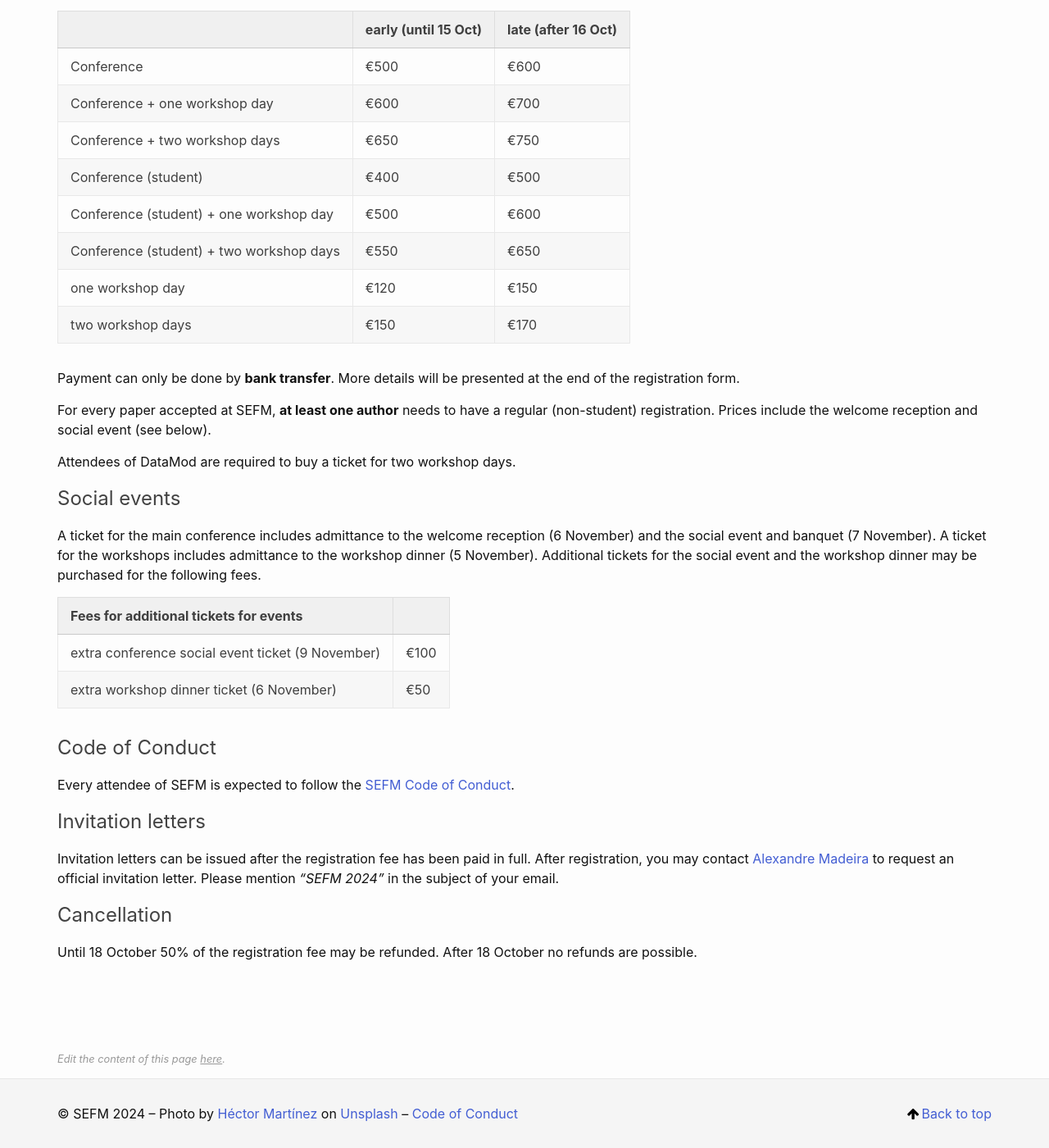
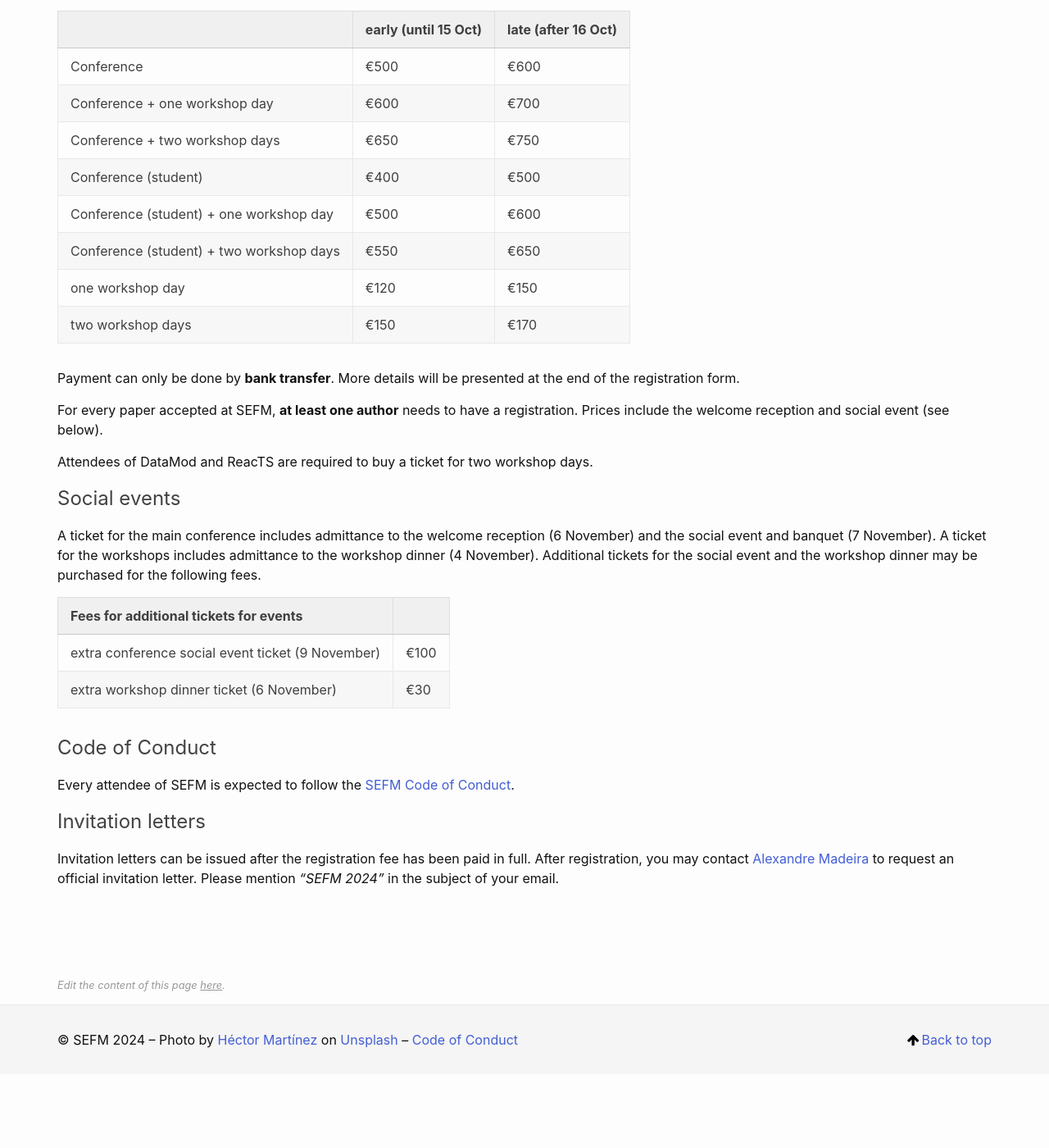
Before and after one commit to sefm-conference/2024, a Jekyll site: the page built from _pages/registration.md, in a window 1280 px wide and 1400 px high, scrolled down 654 px. Shown: the whole window at 82% size. Built offline with Jekyll 4.4.1, drawn with Linux system fonts in a browser that asks for light colours; after the commit the page ends 1964 px from its top, so only the background shows below that.

Commit message:
Update registration.md

```diff
--- a/_pages/registration.md
+++ b/_pages/registration.md
@@ -25,23 +25,20 @@ To register for SEFM and satellite workshops use the **registration form at [htt
 
 Payment can only be done by **bank transfer**. More details will be presented at the end of the registration form.
 
-For every paper accepted at SEFM, **at least one author** needs to have a regular (non-student) registration. Prices include the welcome reception and social event (see below).
+For every paper accepted at SEFM, **at least one author** needs to have a registration. Prices include the welcome reception and social event (see below).
 
-Attendees of DataMod are required to buy a ticket for two workshop days.
+Attendees of DataMod and ReacTS are required to buy a ticket for two workshop days.
 
 ## Social events
-A ticket for the main conference includes admittance to the welcome reception (6 November) and the social event and banquet (7 November). A ticket for the workshops includes admittance to the workshop dinner (5 November). Additional tickets for the social event and the workshop dinner may be purchased for the following fees.
+A ticket for the main conference includes admittance to the welcome reception (6 November) and the social event and banquet (7 November). A ticket for the workshops includes admittance to the workshop dinner (4 November). Additional tickets for the social event and the workshop dinner may be purchased for the following fees.
 
 | Fees for additional tickets for events             |                      |
 | -------------------------------------------------- | -------------------- |
-| extra conference social event ticket (9 November)  |  €100                 |
-| extra workshop dinner ticket (6 November)          |  €50                 |
+| extra conference social event ticket (9 November)  |  €100                |
+| extra workshop dinner ticket (6 November)          |  €30                 |
 
 ## Code of Conduct
 Every attendee of SEFM is expected to follow the [SEFM Code of Conduct]({{ site.baseurl }}{% link _pages/codeofconduct.md %}).
 
 ## Invitation letters
 Invitation letters can be issued after the registration fee has been paid in full. After registration, you may contact [Alexandre Madeira](mailto:madeira@ua.pt?subject=[SEFM 2024] Request for an invitation letter) to request an official invitation letter. Please mention _"SEFM 2024"_ in the subject of your email.
-
-## Cancellation
-Until 18 October 50% of the registration fee may be refunded. After 18 October no refunds are possible.
```
